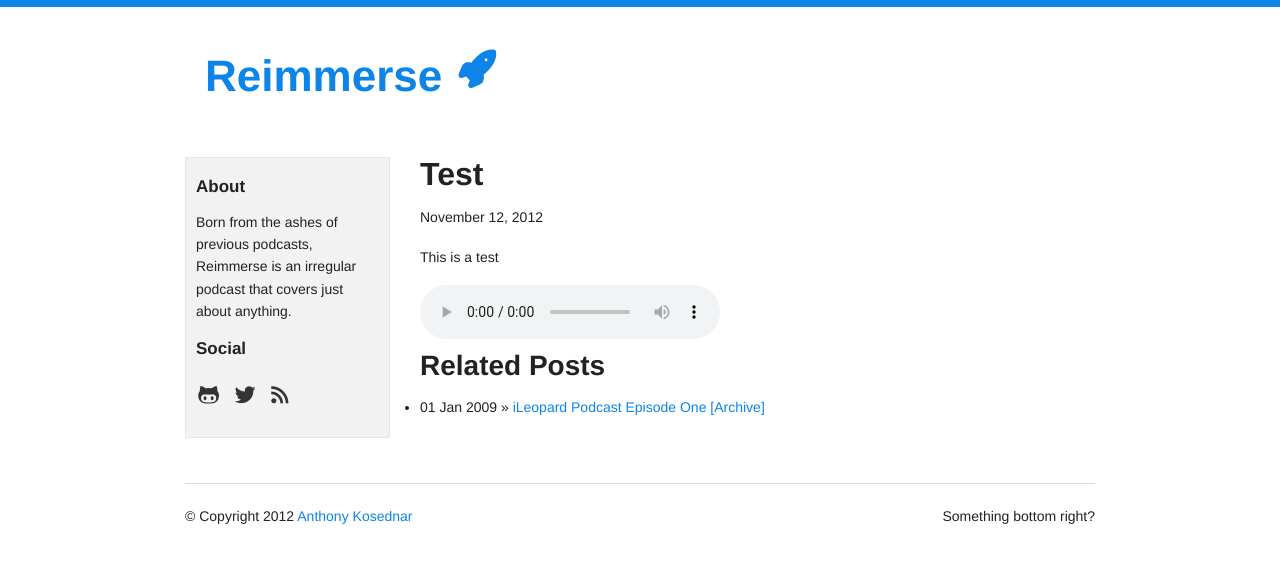
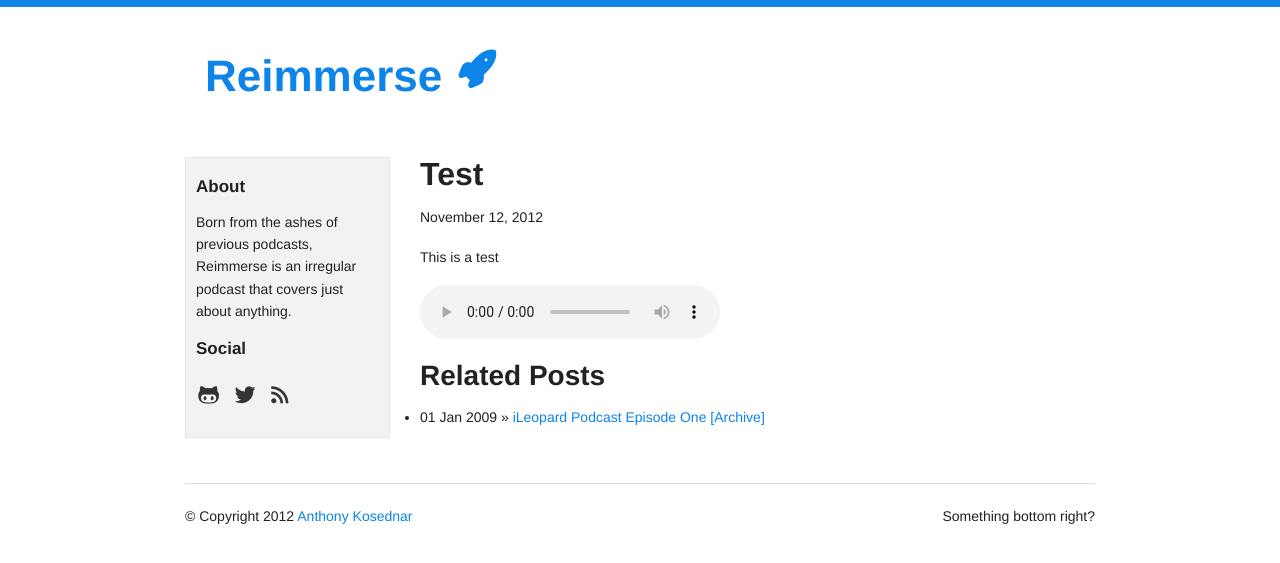
Before and after one commit to akosednar/reimmer.se, a Jekyll site: the page built from _posts/2012-11-12-Test.md, in a window 1280 px wide. Shown: the top 563 px of the page. Built offline with Jekyll 4.4.1, drawn with Linux system fonts in a browser that asks for light colours.

Commit message:
updated padding

```diff
--- a/_layouts/post.html
+++ b/_layouts/post.html
@@ -4,7 +4,7 @@ layout: default
 <h1 style="font-size:32px;">{{ page.title }}</h1>
 <p class="meta"> {{ page.date | date: "%B %d, %Y" }} </p>
 
-<div id="post" style="padding-bottom:10px;">
+<div id="post" style="padding-bottom:20px;">
 {{ content }}
 
 <audio controls="controls">
```
